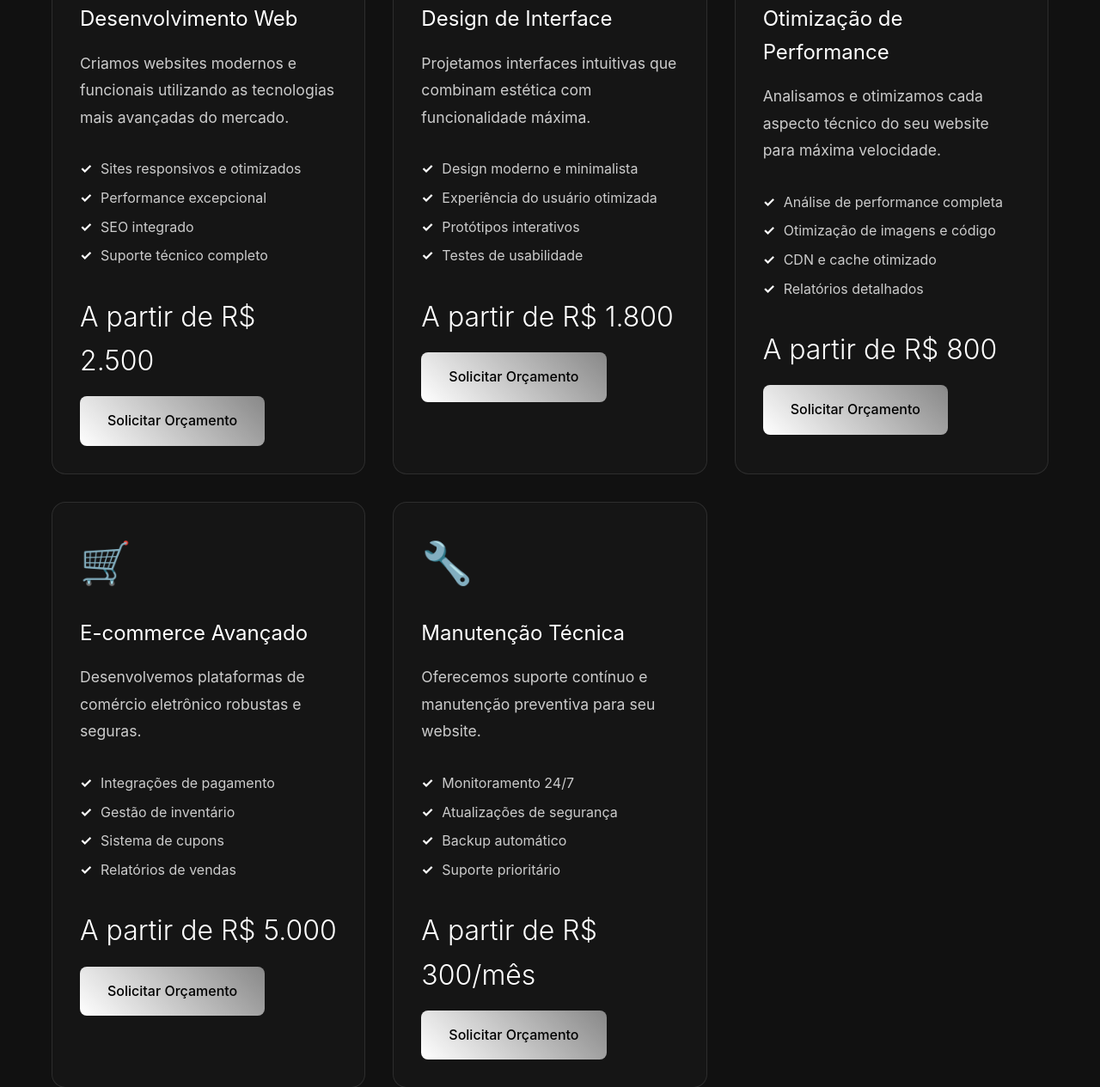
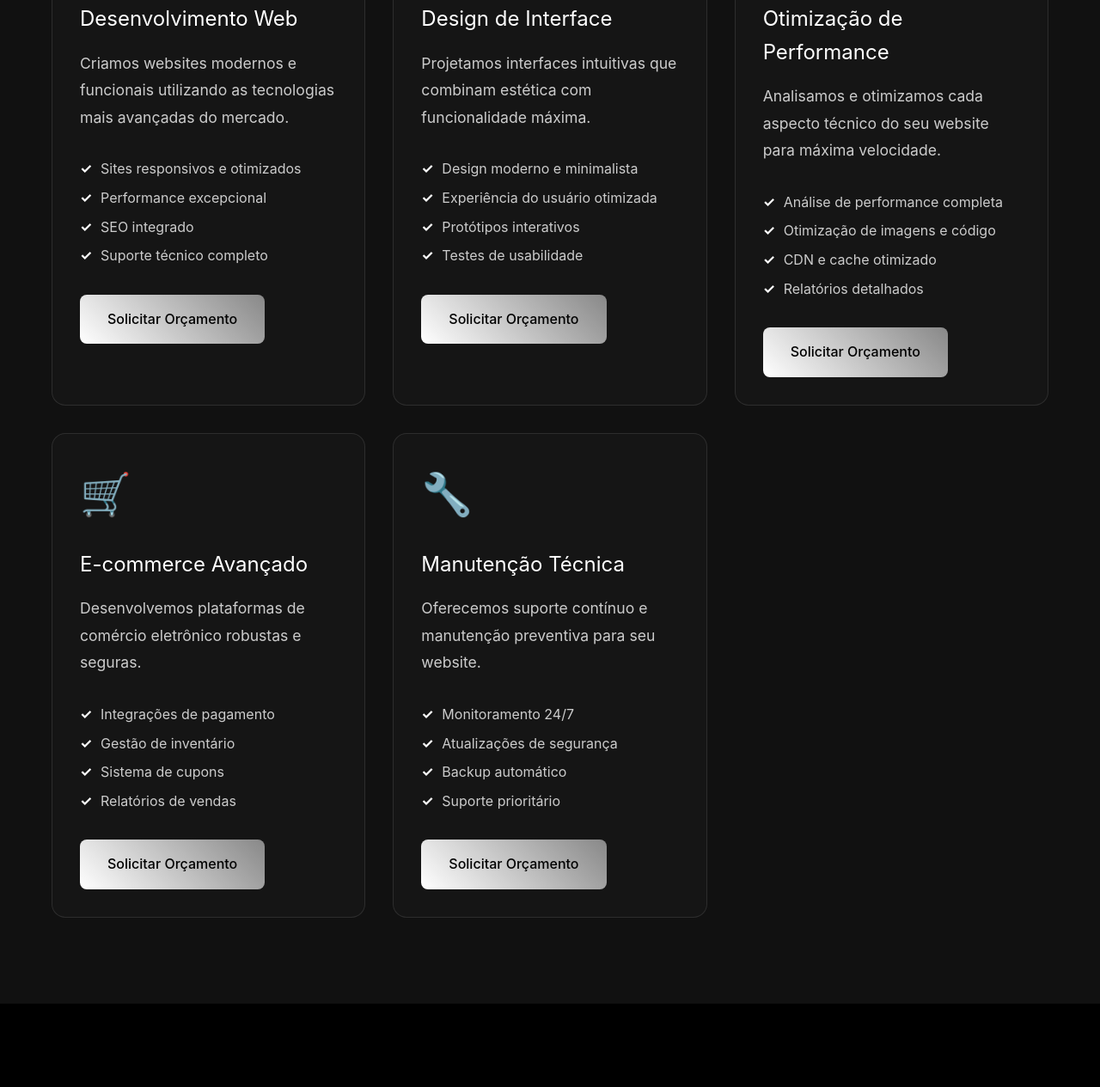
Before and after one commit to eduardocarloos1/vorax-web-site, a website: page servicos.html in a window 1280 px wide. Shown: the part 631-1896 px from the top of the page at 86% size. Drawn offline with Linux system fonts and the light colour scheme.

Commit message:
Add files via upload

```diff
--- a/servicos.html
+++ b/servicos.html
@@ -524,7 +524,6 @@
                         <li>SEO integrado</li>
                         <li>Suporte técnico completo</li>
                     </ul>
-                    <div class="service-price">A partir de R$ 2.500</div>
                     <a href="orcamento.html" class="service-btn">Solicitar Orçamento</a>
                 </div>
 
@@ -538,7 +537,6 @@
                         <li>Protótipos interativos</li>
                         <li>Testes de usabilidade</li>
                     </ul>
-                    <div class="service-price">A partir de R$ 1.800</div>
                     <a href="orcamento.html" class="service-btn">Solicitar Orçamento</a>
                 </div>
 
@@ -552,7 +550,6 @@
                         <li>CDN e cache otimizado</li>
                         <li>Relatórios detalhados</li>
                     </ul>
-                    <div class="service-price">A partir de R$ 800</div>
                     <a href="orcamento.html" class="service-btn">Solicitar Orçamento</a>
                 </div>
 
@@ -566,7 +563,6 @@
                         <li>Sistema de cupons</li>
                         <li>Relatórios de vendas</li>
                     </ul>
-                    <div class="service-price">A partir de R$ 5.000</div>
                     <a href="orcamento.html" class="service-btn">Solicitar Orçamento</a>
                 </div>
 
@@ -580,7 +576,6 @@
                         <li>Backup automático</li>
                         <li>Suporte prioritário</li>
                     </ul>
-                    <div class="service-price">A partir de R$ 300/mês</div>
                     <a href="orcamento.html" class="service-btn">Solicitar Orçamento</a>
                 </div>
             </div>
@@ -629,7 +624,6 @@
                 <p class="fade-in">Vamos transformar sua ideia em uma solução digital incrível. Entre em contato conosco e vamos criar algo extraordinário juntos.</p>
                 <div class="cta-buttons">
                     <a href="orcamento.html" class="cta-btn primary fade-in">Solicitar Orçamento</a>
-                    <a href="consultoria.html" class="cta-btn secondary fade-in">Agendar Consultoria</a>
                 </div>
             </div>
         </div>
```
